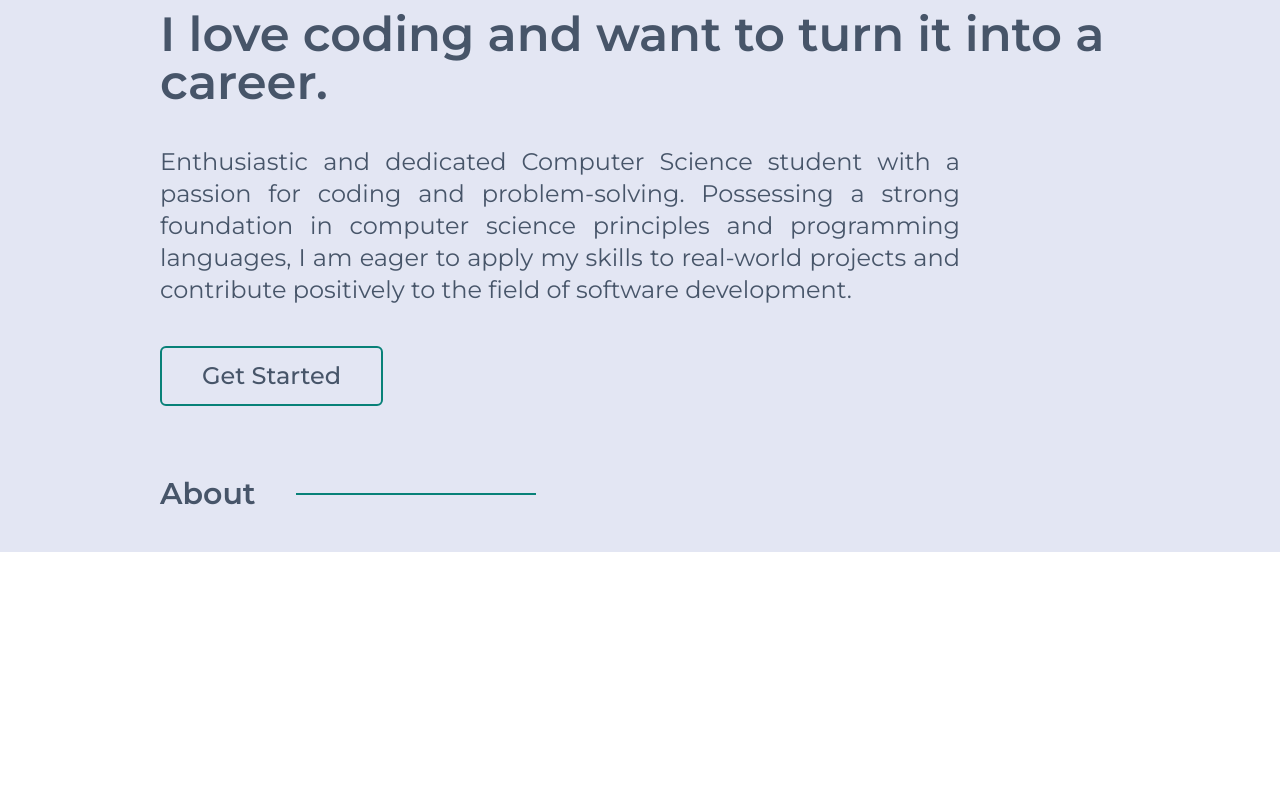
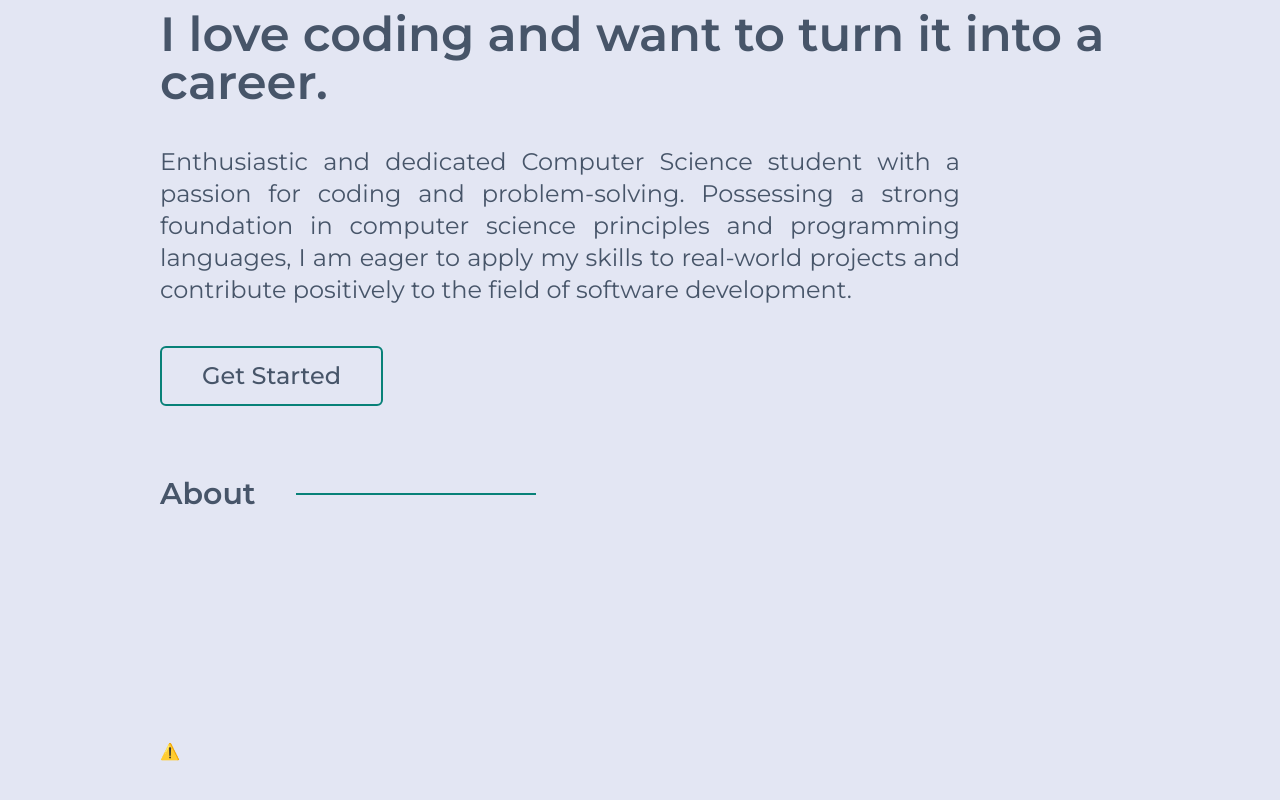
Before and after one commit to pradip57/My-Portfolio, a React (Create React App) app: page / in a window 1280 px wide. Shown: the part 284-1084 px from the top of the page. Before the commit the page ends 836 px from the top, so only its background shows below. Built offline with nearby package versions, Linux system fonts and the light colour scheme; no server answers.

Commit message:
animation added from lottie animation

```diff
--- a/public/index.html
+++ b/public/index.html
@@ -12,7 +12,7 @@
     <link rel="apple-touch-icon" href="%PUBLIC_URL%/logo192.png" />
 
     <link rel="manifest" href="%PUBLIC_URL%/manifest.json" />
-
+    <script src="https://unpkg.com/@lottiefiles/lottie-player@latest/dist/lottie-player.js"></script>
     <title>Pradip Sapkota</title>
   </head>
   <body>
--- a/src/components/About.js
+++ b/src/components/About.js
@@ -2,9 +2,23 @@ import React from "react";
 import SectionTitle from "./SectionTitle";
 
 function About() {
-  return <div>
-    <SectionTitle title="About" />
-  </div>;
+  return (
+    <div>
+      <SectionTitle title="About" />
+
+      <div className="flex">
+        <div className="h-[50vh]">
+          <lottie-player
+            src="https://lottie.host/ad8489c6-54ce-44c9-a122-054401e2524d/4xAE3KxHck.json"
+            background="transparent"
+            speed="1"
+            loop
+            autoplay
+          ></lottie-player>
+        </div>
+      </div>
+    </div>
+  );
 }
 
 export default About;
```
